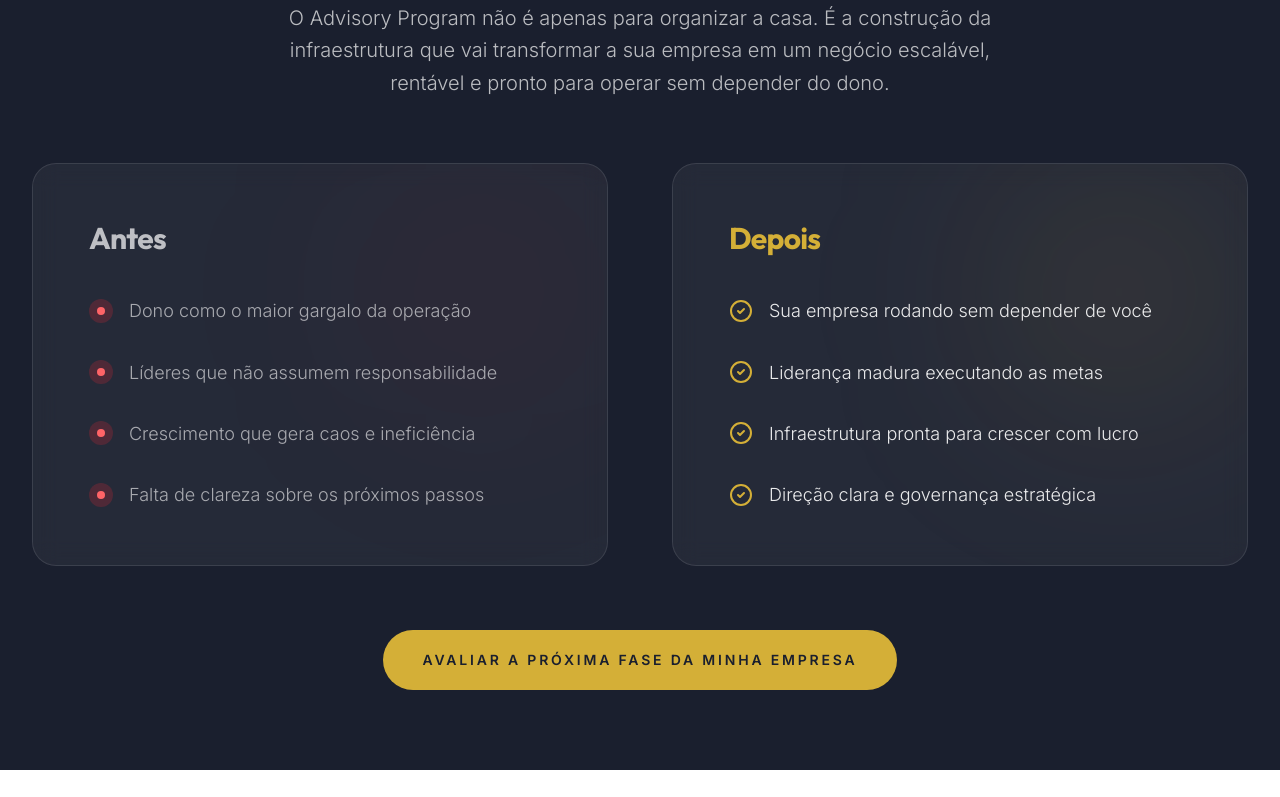
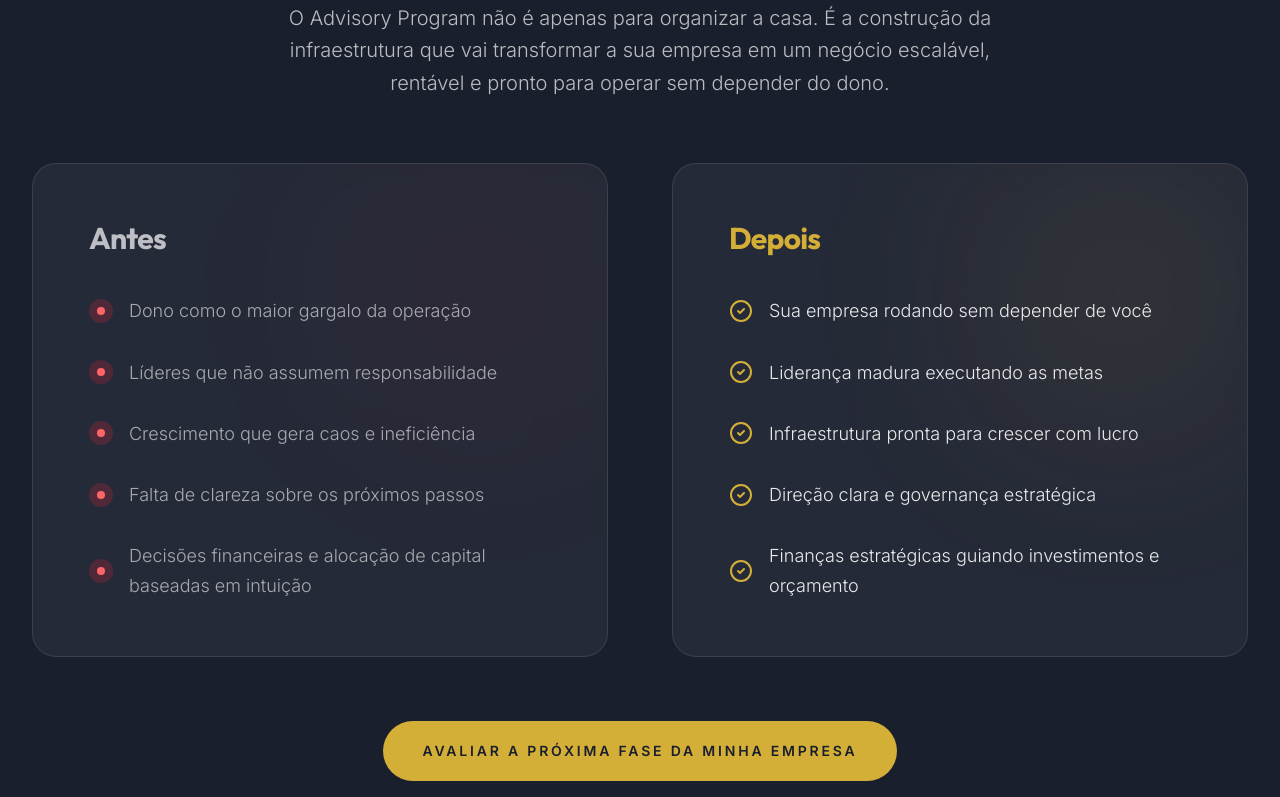
Before and after one commit to leandervenancio-source/site, a React (Vite) app: page /advisory-program in a window 1280 px wide. Shown: the part 4473-5270 px from the top of the page. Built offline with nearby package versions, Linux system fonts and the light colour scheme; no server answers; a web font is replaced by a local one.

Commit message:
Include strategic finance and capital allocation in Advisory Program

```diff
--- a/src/pages/solutions/ProgramaMGI.tsx
+++ b/src/pages/solutions/ProgramaMGI.tsx
@@ -188,7 +188,7 @@ export function AdvisoryProgram() {
               { id: "01", title: "Planejamento Estratégico", desc: "Direção clara para os próximos anos.", icon: Target },
               { id: "02", title: "Estrutura Organizacional", desc: "Papéis, responsabilidades e accountability.", icon: Settings },
               { id: "03", title: "Desenvolvimento da Liderança", desc: "Líderes preparados para executar a estratégia.", icon: Users },
-              { id: "04", title: "Governança Executiva", desc: "Mais qualidade nas decisões.", icon: ShieldCheck },
+              { id: "04", title: "Finanças Estratégicas", desc: "Orçamento, análises e alocação de capital.", icon: TrendingUp },
               { id: "05", title: "Sistema de Indicadores", desc: "Visibilidade do negócio.", icon: BarChart3 },
               { id: "06", title: "Conselho Estratégico", desc: "Acompanhamento das decisões críticas.", icon: MessageCircle },
               { id: "07", title: "Gestão de Projetos Estratégicos", desc: "Execução das iniciativas prioritárias.", icon: Zap },
@@ -237,6 +237,7 @@ export function AdvisoryProgram() {
                   "Líderes que não assumem responsabilidade",
                   "Crescimento que gera caos e ineficiência",
                   "Falta de clareza sobre os próximos passos",
+                  "Decisões financeiras e alocação de capital baseadas em intuição",
                 ].map((text, i) => (
                   <li key={i} className="flex items-center gap-4">
                     <div className="w-6 h-6 shrink-0 rounded-full bg-red-500/20 flex items-center justify-center">
@@ -258,6 +259,7 @@ export function AdvisoryProgram() {
                   "Liderança madura executando as metas",
                   "Infraestrutura pronta para crescer com lucro",
                   "Direção clara e governança estratégica",
+                  "Finanças estratégicas guiando investimentos e orçamento",
                 ].map((text, i) => (
                   <li key={i} className="flex items-center gap-4">
                     <CheckCircle2 className="w-6 h-6 shrink-0 text-accent-premium" />
```
